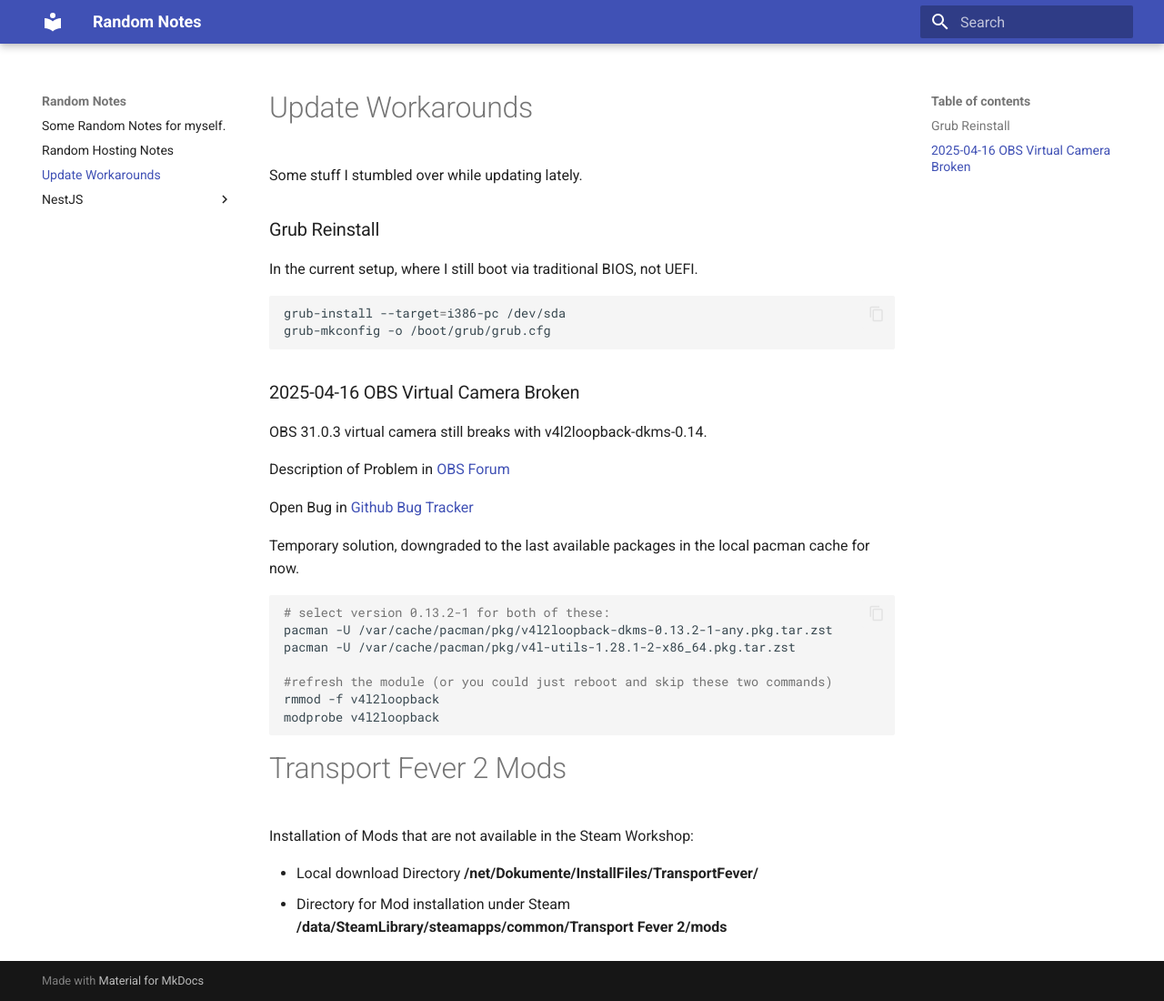
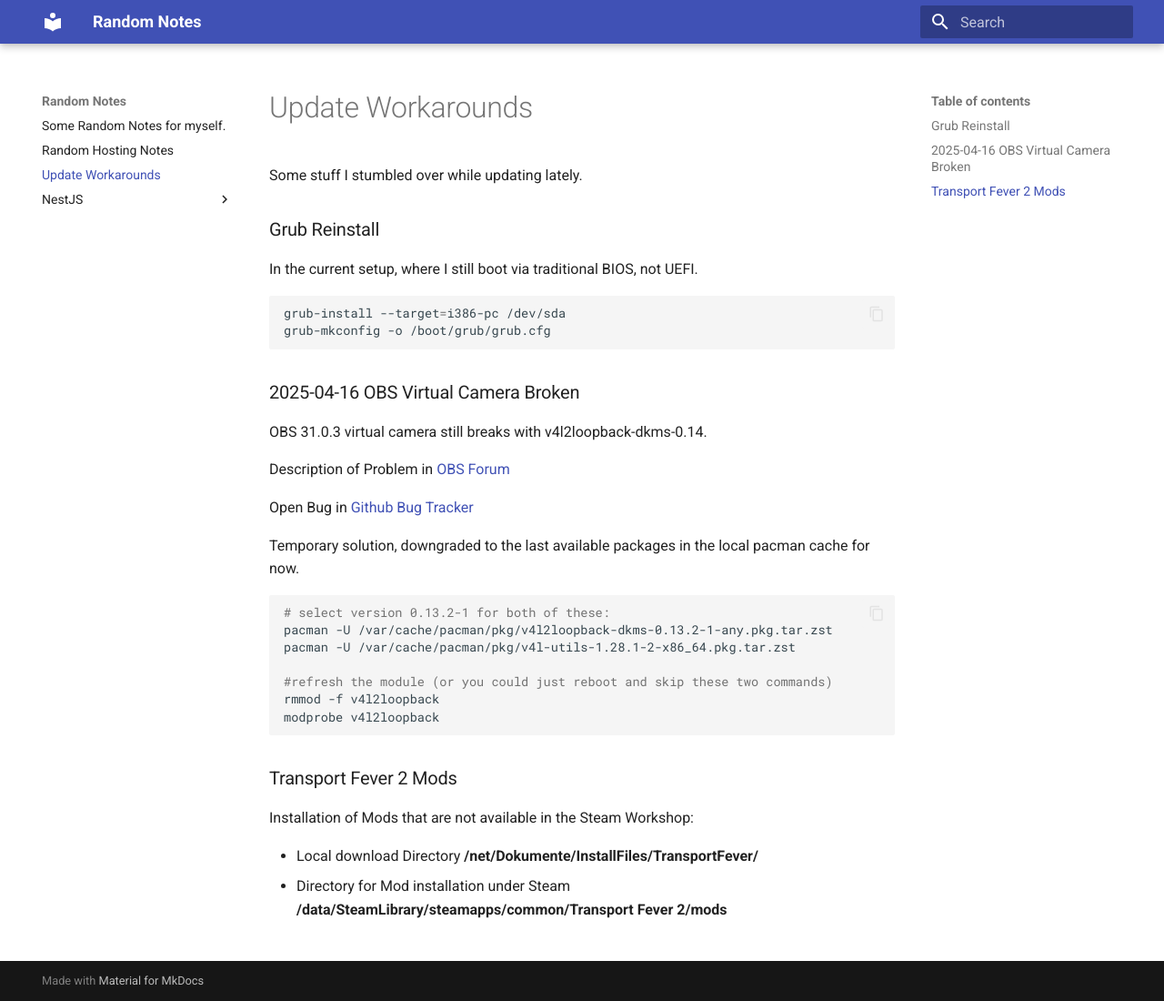
Before and after one commit to Tarkazza/random-docs, an MkDocs documentation site: the page built from docs/update_notes.md, in a window 1280 px wide and 1100 px high. Shown: the whole window at 91% size. Built offline with MkDocs 1.6.1 and Material for MkDocs 9.7.7, drawn with Linux system fonts in a browser that asks for light colours.

````diff
--- a/docs/update_notes.md
+++ b/docs/update_notes.md
@@ -27,7 +27,7 @@ rmmod -f v4l2loopback
 modprobe v4l2loopback
 ```
 
-# Transport Fever 2 Mods
+### Transport Fever 2 Mods
 Installation of Mods that are not available in the Steam Workshop:
 
 * Local download Directory **/net/Dokumente/InstallFiles/TransportFever/**
````
